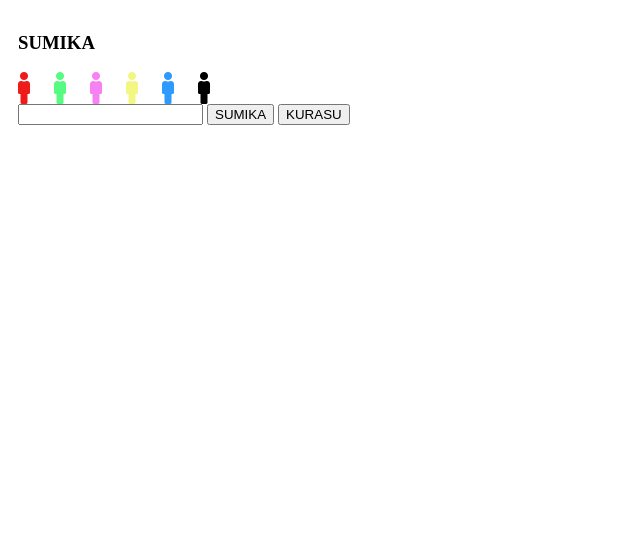
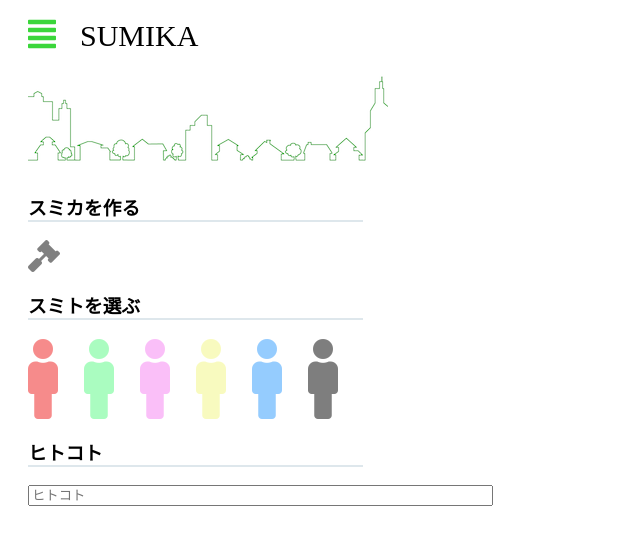
Before and after one commit to ChihiroHozono/SUMIKA, a PHP site: page /sumika.php in a window 1280 px wide. Shown: the top 545 px of the page, without its empty margins (0-640 px from the left). Run offline with PHP 8.4, Linux system fonts and the light colour scheme; data that the repository does not hold is empty; some libraries are stand-ins or nearby versions.

Commit message:
大幅バージョンアップ

```diff
--- a/sumika.css
+++ b/sumika.css
@@ -1,13 +1,80 @@
 .container{
-	padding:5px 10px;
+	padding:10px 20px;
+
 }
 
 
-.human{
-	margin-right:20px;
+body{
+  font-family: "Avenir Next";
+  width:375px;
+
 }
 
 
+
+/*_______________________________________*/
+.main-text{
+  border-bottom:2px solid #dee7ec;
+  font-family: "Makinas";
+
+}
+
+
+
+
+/*_______________________________________*/
+/*ヘッダー*/
+/*ハンバーガー*/
+.fa-align-justify{
+	color:#3ad63a;
+}
+
+/*タイトル*/
+.title{
+	font-size: 30px;
+	padding-left:20px;
+}
+
+
+/*_______________________________________*/
+
+/*メイン*/
+.main{
+	position:relative;
+}
+
+/*メインスミカ*/
+.main-sumika{
+	position:absolute;
+	top:50px;
+	left:30px;
+	opacity: 0;
+	color:#d6d6d6;
+	padding-left:100px;
+}
+
+
+
+/*メインスミト*/
+.main-sumito{
+	position: absolute;
+	top:94px;
+	left:163px;
+	color:white;
+}
+
+.create-sumika{
+	color:#808080;
+}
+
+
+
+/*_______________________________________*/
+/*SUMITO*/
+.fa-male{
+	margin-right:22px;
+	opacity:0.5;
+}
 
 .red-human{
 	color:#EF1A1A;
@@ -24,3 +91,7 @@
 .yellow-human{
 	color:#F3F781;
 }
+
+.black-human{
+	color:black;
+}
--- a/sumika.php
+++ b/sumika.php
@@ -3,6 +3,7 @@
 <head>
 	<title>SUMIKA</title>
 	<meta charset="utf-8">
+	<!-- css -->
 	<link rel="stylesheet" type="text/css" href="sumika.css">
 	<!-- フォントオーサム -->
 	<link href="https://use.fontawesome.com/releases/v5.0.6/css/all.css" rel="stylesheet">
@@ -14,84 +15,113 @@
 	  	crossorigin="anonymous">
   	</script>
 </head>
+
 <body>
 
 	<div class="container">
-	<!-- タイトル -->
-		<div class="top">
-			<h3>SUMIKA</h3>
-		</div>
 
-	<!-- スミト -->
-		<div class="humans">
-				<a href="#" class="human"><i class="fas fa-male fa-2x red-human"></i></a>
-				<span class="human"><i class="fas fa-male fa-2x green-human"></i></span>
-				<span class="human"><i class="fas fa-male fa-2x pink-human"></i></span>
-				<span class="human"><i class="fas fa-male fa-2x yellow-human"></i></span>
-				<span class="human"><i class="fas fa-male fa-2x blue-human"></i></span>
-				<span class="human"><i class="fas fa-male fa-2x"></i></span>
-		</div>
+	<!-- 音声ファイル -->
+	<audio id="sound-file" preload="auto">
+		<source src="hanma.wav" type="audio/wav">
+	</audio>
 
-	<!-- 位置の取得 -->
-		<form method="POST" action="sumika.php">
-			<input type="text" name="name">
-			<input type="button" value = "SUMIKA" name="location"
-			onClick='navigator.geolocation.getCurrentPosition(echo_geodata)'>
-			<input type="submit" name="KURASU" value='KURASU'>
-		</form>
+	<header>
+		<!-- ハンバーガー -->
+		<span><i class="fas fa-align-justify fa-2x"></i></span>
+
+
+		<!-- タイトル -->
+	<span class="title">SUMIKA</span>
+	</header>
+
+	<!-- 背景 -->
+	<div class="main">
+		<img class = "background" src="sumika.png">
+		<!-- メインスミカとメインスミト -->
+
+		<i class="fas fa-home fa-4x main-sumika"></i>
+		<i class="fas fa-male fa-1x main-sumito"></i>
 	</div>
 
 
-	<!-- PHP -->
-	<?php
-	// サニタイズ化と表示
-		$name = htmlspecialchars($_POST['name']);
-		//１データベースに接続
-		$dsn='mysql:dbname=sumika;host=localhost';
-		$user='root';
-		$password='';
-		$dbh=new PDO($dsn,$user,$password);
-		$dbh->query('SET NAMES utf8');
+	<!-- スミカを作る -->
+	<h3 class="main-text">スミカを作る</h3>
+	<p class="print-time"></p>
+	<p class="print-latitude"></p>
+	<p class="print-longitude"></p>
+	<a href="#"><i class="fas fa-gavel fa-2x create-sumika"></i></a>
 
-		//２ SQL文を実行する
-		$sql="INSERT INTO `test` (`id`, `name`) VALUES (NULL,?);";
 
-		$data = array($name);
-		$stmt=$dbh -> prepare($sql);
-		$stmt->execute($data);
 
-		// データベースの切断
-		$dbh=null;
+	<!-- スミト -->
 
-	?>
+	<h3 class="main-text">スミトを選ぶ</h3>
+		<div class="humans">
+				<a href="#" class="human"><i class="fas fa-male fa-5x red-human"></i></a>
+				<a href="#" class="human"><i class="fas fa-male fa-5x green-human"></i></a>
+				<a href="#" class="human"><i class="fas fa-male fa-5x pink-human"></i></a>
+				<a href="#" class="human"><i class="fas fa-male fa-5x yellow-human"></i></a>
+				<a href="#" class="human"><i class="fas fa-male fa-5x blue-human"></i></a>
+				<a href="#" class="human"><i class="fas fa-male fa-5x
+				black-human">
+				</i></a>
+		</div>
+
+	<!-- ヒトコト -->
+	<h3 class="main-text">ヒトコト</h3>
+	<input type="text" name="" size="55" placeholder="ヒトコト">
+	</div>
 
 
 
 	<!-- js -->
 	<script type="text/javascript">
+
+		// 日付やジオデータを表示する関数
+
 		function echo_geodata(position){
-			// 空の連想配列
-			var data = [];
 
 			// 日付データ
 			var time = new Date();
-			data['time'] = time;
-			alert(data['time']);
 
 
 			// ジオデータ
-			data['latitude'] = position.coords.latitude;
-			data['longitude'] = position.coords.longitude;
-			alert(data['latitude'])
-			alert(data['longitude'])
+			var latitude = position.coords.latitude;
+			var longitude= position.coords.longitude;
+
+
+			// 日付とジオデータを表示
+			$('.print-time').text(time);
+			$('.print-latitude').text(latitude);
+			$('.print-longitude').text(longitude);
+
+		}
+		// 音声ファイルを再生する関数
+		function sound(){
+			// [ID:sound-file]の音声ファイルを再生[play()]する
+			document.getElementById( 'sound-file' ).play() ;
 		}
 
 
 
-		// JQuery
-		$('.red-human').click(function(){
-			$('.red-human').css('color:red')
+		// JQuery------------------------------------------------
+		// スミカを作るを押した時の動作
+		$('.create-sumika').click(function(){
+			navigator.geolocation.getCurrentPosition(echo_geodata);
+    		$('.main-sumika').animate({opacity: '1'},5000);
+    		sound();
+
+    	});
+
+
+		// スミトをクリック
+		$('.fa-male').click(function(){
+			$(this).css('opacity','1');
+			var color = $(this).css('color');
+			$('.main-sumito').css('color',color).css('opacity','1');
 		});
+
+
 
 	</script>
 </body>
```
Also changed, not shown: sumikano.js (added, +16 -0 lines), sumikia-text.php (added, +51 -0 lines), sumika.png (added), 1 other file.
